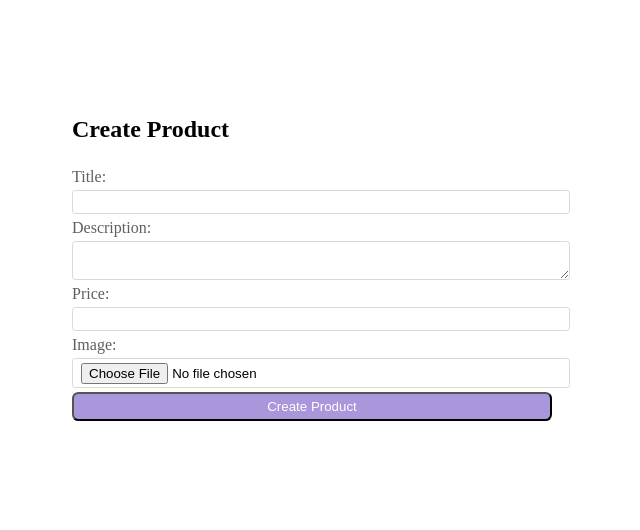
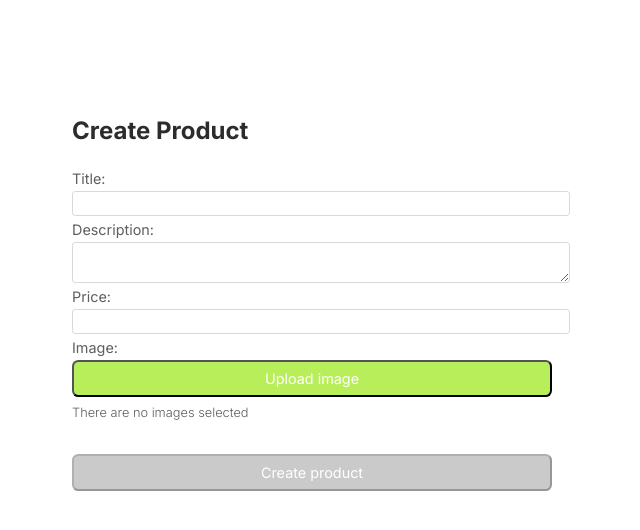
Before and after one commit to Hack-Weekly/magenta-tiger-ecommerce-app, a Next.js app: page /create in a window 1280 px wide. Shown: the top 530 px of the page, without its empty margins (328-968 px from the left). Built offline with nearby package versions, Linux system fonts and the light colour scheme.

Commit message:
added image uploading, form changing

```diff
--- a/package.json
+++ b/package.json
@@ -15,6 +15,7 @@
     "eslint": "8.39.0",
     "eslint-config-next": "13.3.1",
     "firebase": "^9.20.0",
+    "nanoid": "^4.0.2",
     "next": "13.3.1",
     "react": "18.2.0",
     "react-dom": "18.2.0",
--- a/src/components/CreationPage/CreateProductForm/CreateProductForm.styles.ts
+++ b/src/components/CreationPage/CreateProductForm/CreateProductForm.styles.ts
@@ -8,6 +8,7 @@ const Form = styled.form`
   max-width: 30rem;
   input,
   textarea {
+    font-family: 'Inter', sans-serif;
     width: 100%;
     border-radius: 0.2rem;
     border: 0.1rem solid #d9d9d9;
@@ -15,10 +16,15 @@ const Form = styled.form`
   }
 `;
 
-const Title = styled.h2``;
+const Title = styled.h2`
+  font-family: 'Inter', sans-serif;
+  color: #2c2c2c;
+`;
 
 const Label = styled.label`
   color: #5e5e5e;
+  font-family: 'Inter', sans-serif;
+  font-size: 0.9rem;
 `;
 
 const Input = styled.input`
@@ -29,6 +35,7 @@ const Input = styled.input`
 
 const Textarea = styled.textarea`
   min-width: 100%;
+  resize: vertical;
 
   &:focus {
     outline: none;
@@ -36,10 +43,75 @@ const Textarea = styled.textarea`
 `;
 
 const Button = styled.button`
+  font-family: 'Inter', sans-serif;
+  font-size: 0.9rem;
   background-color: #aa96da;
-  padding: 0.3rem;
+  padding: 0.5rem;
   color: #fff;
+  border-radius: 0.4rem;
+  &:hover,
+  &:focus {
+    background-color: #c7b5f4;
+  }
+  &:disabled {
+    background-color: #cacaca;
+    cursor: default;
+  }
+`;
+
+const FileUploadWrapper = styled.div`
+  width: 100%;
+  display: grid;
+  margin-bottom: 1rem;
+  button {
+    margin-top: 0.3rem;
+    background-color: #b9ee5b;
+    padding: 0.5rem;
+    &:hover,
+    &:focus {
+      background-color: #c4f46e;
+    }
+  }
+  input {
+    display: none;
+  }
+`;
+
+const ImagePreview = styled.img`
+  max-width: 100%;
+  width: 100%;
+  max-height: 14rem;
+  margin-top: 1rem;
+  object-fit: cover;
   border-radius: 0.4rem;
 `;
 
-export { Form, Title, Label, Input, Textarea, Button };
+const SubTitle = styled.p`
+  color: #5e5e5e;
+  font-family: 'Inter', sans-serif;
+  font-size: 0.8rem;
+  margin-top: 0.5rem;
+  font-weight: 300;
+`;
+
+const ErrorMessage = styled.p`
+  color: #d23c3c;
+  font-family: 'Inter', sans-serif;
+  font-size: 0.8rem;
+  margin-top: 0.5rem;
+  margin-bottom: 0.5rem;
+  font-weight: 500;
+`;
+
+export {
+  Form,
+  Title,
+  Label,
+  Input,
+  Textarea,
+  Button,
+  FileUploadWrapper,
+  ImagePreview,
+  SubTitle,
+  ErrorMessage,
+};
--- a/src/components/CreationPage/CreateProductForm/CreateProductForm.tsx
+++ b/src/components/CreationPage/CreateProductForm/CreateProductForm.tsx
@@ -1,4 +1,5 @@
-import React from 'react';
+import React, { useRef, useState } from 'react';
+import { nanoid } from 'nanoid';
 import {
   Form,
   Title,
@@ -6,45 +7,168 @@ import {
   Input,
   Textarea,
   Button,
+  FileUploadWrapper,
+  ImagePreview,
+  SubTitle,
+  ErrorMessage,
 } from './CreateProductForm.styles';
+import { Product } from '../../../types/Product.types';
+
+// Dummy data for testing, REMOVE later
+const user = {
+  displayName: 'Marcus Aurelius',
+  photoURL: 'https://avatars.githubusercontent.com/u/111042761?v=4',
+  uid: 'abc123',
+};
 
 const CreateProductForm = () => {
-  const handleSubmit = (event: React.FormEvent) => {
-    event.preventDefault();
+  const fileInputRef = useRef<HTMLInputElement>(null);
+  const [isCreatingProduct, seIsCreatingProduct] = useState<boolean>(false);
+  const [errorMessage, setErrorMessage] = useState('');
+  const [image, setImage] = useState<File | null>(null);
+  const [productState, setProductState] = useState<Product>({
+    id: nanoid(),
+    title: '',
+    description: '',
+    price: '',
+    image: null,
+    metadata: {
+      author: {
+        name: user?.displayName,
+        photoUrl: user?.photoURL,
+        uid: user?.uid,
+      },
+      createdAt: Date.now(),
+    },
+  });
+
+  console.log(productState);
+
+  const imagePreviewURL = image ? URL.createObjectURL(image) : undefined;
+
+  const handleFormChange = (
+    event: React.ChangeEvent<HTMLInputElement | HTMLTextAreaElement>
+  ) => {
+    const { name, value } = event.target;
+
+    setProductState((prev) => ({
+      ...prev,
+      [name]: value,
+    }));
   };
 
-  const handleImageUpload = (event: React.ChangeEvent<HTMLInputElement>) => {};
+  const handleSubmit = async (event: React.FormEvent) => {
+    event.preventDefault();
+
+    if (!image) {
+      setErrorMessage('Please, select image');
+    }
+
+    try {
+      seIsCreatingProduct(true);
+      // Form submission via firebase
+
+      // Cleaning form after successful creating
+      setProductState({
+        id: nanoid(),
+        title: '',
+        description: '',
+        price: '',
+        image: null,
+        metadata: {
+          author: {
+            name: user?.displayName,
+            photoUrl: user?.photoURL,
+            uid: user?.uid,
+          },
+          createdAt: Date.now(),
+        },
+      });
+      setImage(null);
+      seIsCreatingProduct(false);
+    } catch (err: any) {
+      setErrorMessage(err);
+      seIsCreatingProduct(false);
+    }
+  };
+
+  const handleImageUpload = (event: React.ChangeEvent<HTMLInputElement>) => {
+    if (event.target.files) {
+      const imageFile = event.target.files[0];
+
+      setImage(imageFile);
+
+      setProductState((prev) => ({
+        ...prev,
+        image: imageFile,
+      }));
+    }
+  };
 
   return (
     <Form onSubmit={handleSubmit}>
       <Title>Create Product</Title>
+
       <Label htmlFor="title">Title:</Label>
-      <Input type="text" id="title" name="title" required />
+      <Input
+        value={productState.title}
+        type="text"
+        name="title"
+        required
+        onChange={handleFormChange}
+      />
 
       <Label htmlFor="description">Description:</Label>
-      <Textarea id="description" name="description" required></Textarea>
+      <Textarea
+        value={productState.description}
+        name="description"
+        required
+        onChange={handleFormChange}
+      />
 
       <Label htmlFor="price">Price:</Label>
       <Input
+        value={productState.price}
         type="number"
-        id="price"
         name="price"
         min="0"
         step="0.01"
         required
+        onChange={handleFormChange}
       />
 
+      <FileUploadWrapper>
         <Label htmlFor="image">Image:</Label>
+        <Button onClick={() => fileInputRef.current?.click()}>
+          {image ? 'Upload another image' : 'Upload image'}
+        </Button>
         <Input
+          ref={fileInputRef}
           type="file"
-        id="image"
           name="image"
           accept="image/*"
           onChange={handleImageUpload}
           required
         />
 
-      <Button type="submit">Create Product</Button>
+        <SubTitle>
+          {image ? `Uploaded: ${image.name}` : `There are no images selected`}
+        </SubTitle>
+
+        {image && <ImagePreview src={imagePreviewURL} />}
+      </FileUploadWrapper>
+      {errorMessage.length !== 0 && <ErrorMessage>{errorMessage}</ErrorMessage>}
+      <Button
+        type="submit"
+        disabled={
+          !productState.title?.length ||
+          !productState.description?.length ||
+          !productState.price?.length ||
+          productState.image === null
+        }
+      >
+        {isCreatingProduct ? 'Creating product' : 'Create product'}
+      </Button>
     </Form>
   );
 };
--- a/src/components/StyledContainer/StyledContainer.tsx
+++ b/src/components/StyledContainer/StyledContainer.tsx
@@ -6,8 +6,9 @@ const StyledContainer = styled.div<StyledContainer>`
     variant === 'create-page' &&
     css`
       display: flex;
-      align-items: flex-start;
-      justify-content: center;
+      flex-direction: column;
+      align-items: center;
+      justify-content: flex-start;
       width: 100%;
       height: 100%;
       max-width: 75rem;
--- a/src/pages/_document.tsx
+++ b/src/pages/_document.tsx
@@ -36,7 +36,18 @@ export default class MyDocument extends Document {
   render() {
     return (
       <Html lang="en">
-        <Head></Head>
+        <Head>
+          <link rel="preconnect" href="https://fonts.googleapis.com" />
+          <link
+            rel="preconnect"
+            href="https://fonts.gstatic.com"
+            crossOrigin="use-credentials"
+          />
+          <link
+            href="https://fonts.googleapis.com/css2?family=Inter:wght@300;400;500;600;700&display=swap"
+            rel="stylesheet"
+          />{' '}
+        </Head>
         <body>
           <Main />
           <NextScript />
--- a/src/pages/index.tsx
+++ b/src/pages/index.tsx
@@ -1,6 +1,3 @@
-import Head from 'next/head';
-import Image from 'next/image';
-
-export default function Home() {
+export default function Web() {
   return <></>;
 }
```
Also changed, not shown: src/types/Product.types.ts (added, +15 -0 lines), 1 other file (tests, documents, lock files or other folders). Lines whose indentation alone changed are shown as unchanged.
